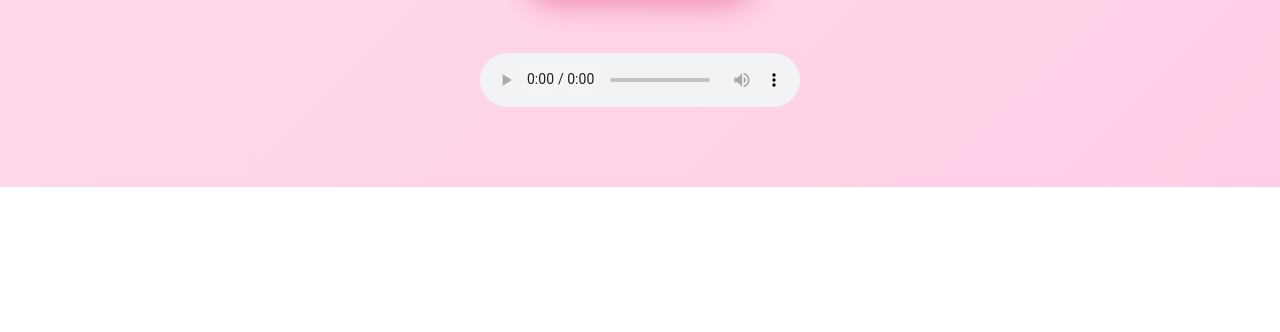
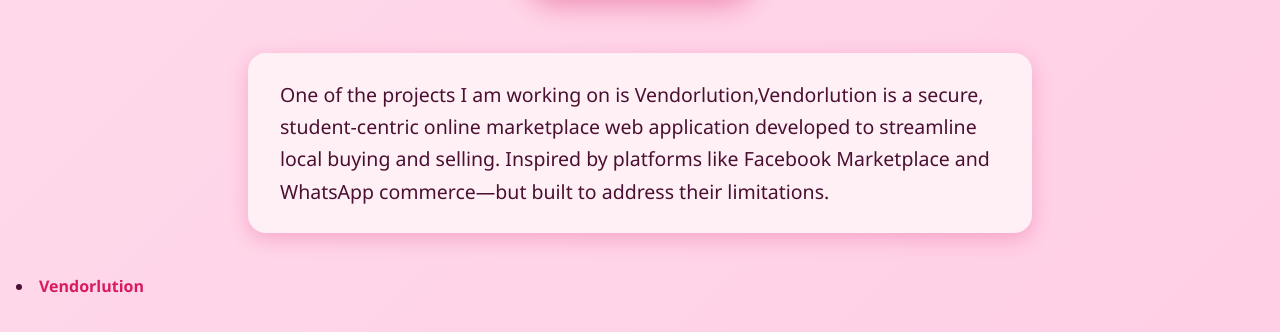
Before and after one commit to nonopha-blaweni/230778844-site, a plain HTML site: page index.html in a window 1280 px wide. Shown: the part 1826-2158 px from the top of the page. Before the commit the page ends 2013 px from the top, so only its background shows below. Drawn offline with Linux system fonts and the light colour scheme; a web font is replaced by a local one.

Commit message:
Update index.html

```diff
--- a/index.html
+++ b/index.html
@@ -122,6 +122,9 @@
   <h2>About Me</h2>
   <p>I am a passionate and driven computer science student with a deep love for exploring the endless possibilities of technology. I believe that through creativity, dedication, and continuous learning, we can build innovative solutions that positively impact lives and transform the world. My journey is fueled by curiosity and a commitment to excellence, and I enjoy collaborating with others to bring ideas to life.</p>
   <img src="WhatsApp Image 2025-09-29 at 10.36.38_4c4251ab.jpg" alt="My photo" />
+  <p>One of the projects I am working on is Vendorlution,Vendorlution is a secure, student-centric online marketplace web application developed to streamline local buying and selling. Inspired by platforms like Facebook Marketplace and WhatsApp commerce—but built to address their limitations.
+  </p>
+  <li><a href="venderlution.html">Vendorlution</a></li
   <audio autoplay loop controls>
     <source src="5 MIN WHITE NOISE BRAIN BREAK _ Short relaxing sound for baby, sleep, adhd, stress relief, focus [Q0kbGwtEXMk] - Shortcut.lnk.mp3" type="audio/mpeg" />
   </audio>
```
